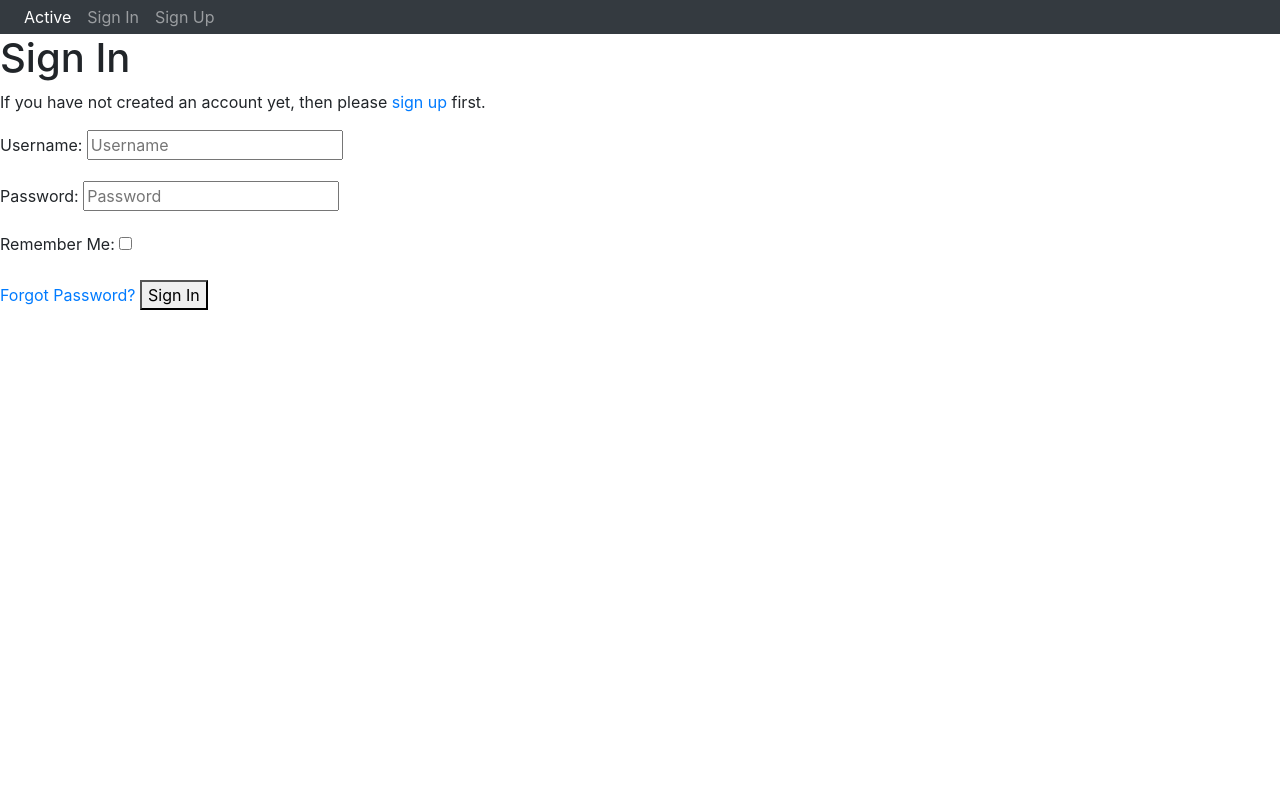
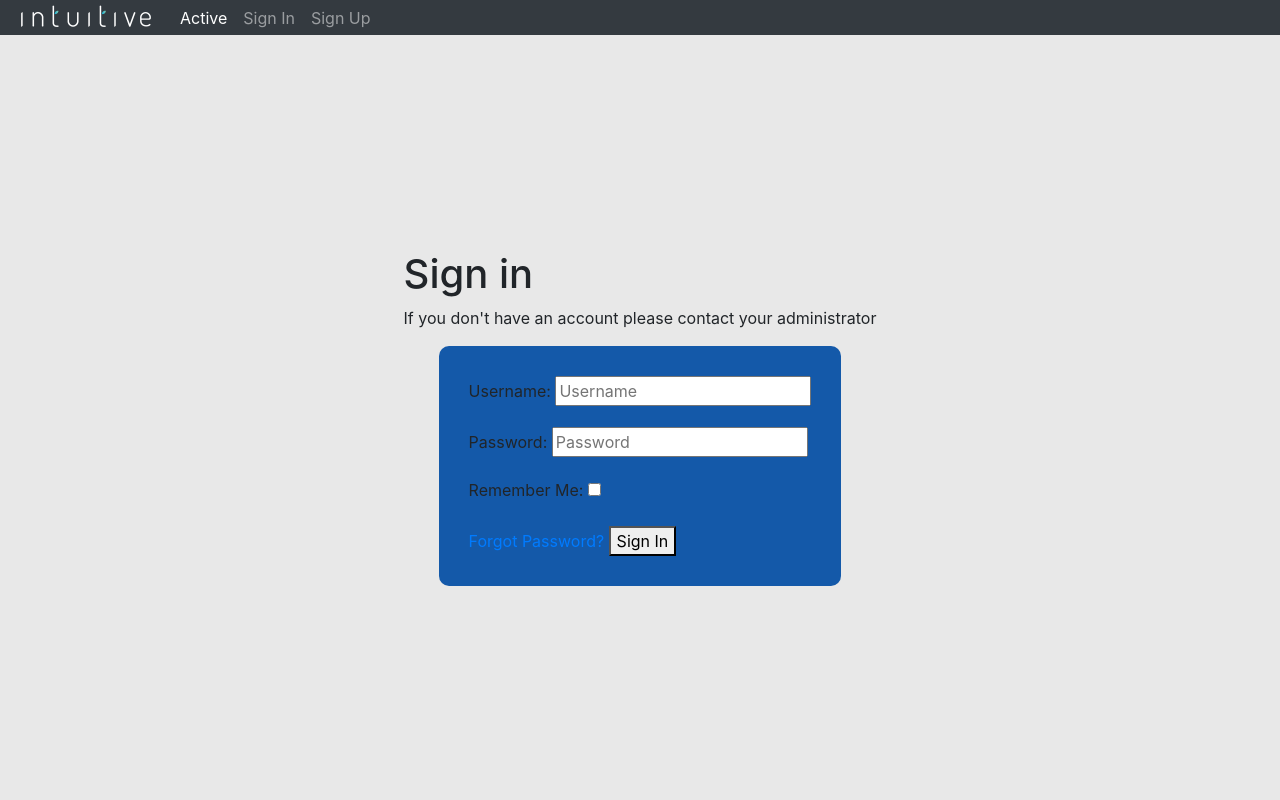
Before and after one commit to DaanyaalSobani/IntuitiveAi_TakeHome_App, a Django app: page /accounts/login/ in a window 1280 px wide. Run offline with Django 3.2, Linux system fonts and the light colour scheme; some libraries are stand-ins or nearby versions.

Commit message:
Updated login page styling

```diff
--- a/src/shared/static/base.css
+++ b/src/shared/static/base.css
@@ -1,6 +1,16 @@
+body {
+    background: #e8e8e8;
+}
 .navbar {
     padding: 0 1rem
 }
 .nav-link {
     padding: .3rem 1rem;
 }
+.navbar-brand {
+    padding-top: 0px
+}
+.navbar-brand img{
+    height:25px;
+    width: auto
+}
--- /dev/null
+++ b/src/shared/static/login/login.css
@@ -0,0 +1,17 @@
+body {
+ height: 100vh;
+ display: flex;
+ flex-direction: column
+}
+.container{
+    margin:auto
+}
+.login{
+    margin: auto;
+    background: #1459a9;
+    border-radius: 10px;
+    padding: 30px
+}
+.sign_in_message {
+    margin: auto;
+}
--- a/src/shared/templates/account/login.html
+++ b/src/shared/templates/account/login.html
@@ -1,38 +1,19 @@
-{% extends "account/base.html" %}
+{% extends "base.html" %}
 
 {% load i18n %}
 {% load account socialaccount %}
 
-{% block head_title %}{% trans "Sign In" %}{% endblock %}
-
+{% block head_title %}Waste Management | Sign in{% endblock %}
+{% block extra_head %}
+  {% load static %}
+  <link rel="stylesheet" href="{% static 'login/login.css' %}">
+{% endblock %}
 {% block content %}
-
-<h1>{% trans "Sign In" %}</h1>
-
-{% get_providers as socialaccount_providers %}
-
-{% if socialaccount_providers %}
-<p>{% blocktrans with site.name as site_name %}Please sign in with one
-of your existing third party accounts. Or, <a href="{{ signup_url }}">sign up</a>
-for a {{ site_name }} account and sign in below:{% endblocktrans %}</p>
-
-<div class="socialaccount_ballot">
-
-  <ul class="socialaccount_providers">
-    {% include "socialaccount/snippets/provider_list.html" with process="login" %}
-  </ul>
-
-  <div class="login-or">{% trans 'or' %}</div>
-
+  <div class="container d-flex flex-column">
+    <div class="sign_in_message">
+      <h1>Sign in</h1>
+      <p>If you don't have an account please contact your administrator </p>
     </div>
-
-{% include "socialaccount/snippets/login_extra.html" %}
-
-{% else %}
-<p>{% blocktrans %}If you have not created an account yet, then please
-<a href="{{ signup_url }}">sign up</a> first.{% endblocktrans %}</p>
-{% endif %}
-
     <form class="login" method="POST" action="{% url 'account_login' %}">
       {% csrf_token %}
       {{ form.as_p }}
@@ -42,5 +23,5 @@ for a {{ site_name }} account and sign in below:{% endblocktrans %}</p>
       <a class="button secondaryAction" href="{% url 'account_reset_password' %}">{% trans "Forgot Password?" %}</a>
       <button class="primaryAction" type="submit">{% trans "Sign In" %}</button>
     </form>
-
+  </div>
 {% endblock %}
--- a/src/shared/templates/base.html
+++ b/src/shared/templates/base.html
@@ -13,6 +13,7 @@
   <body>
   {% block navbar %}
     <nav class="navbar navbar-expand-sm bg-dark navbar-dark">
+      <a class="navbar-brand" href="#"><img src="{% static 'intuitive-logo-light-sm.png'%}" ></a>
       <ul class="navbar-nav">
         <li class="nav-item active">
           <a class="nav-link" href="#">Active</a>
```
Also changed, not shown: src/shared/static/intuitive-logo-dark-sm.png (added), src/shared/static/intuitive-logo-light-sm.png (added). Lines whose indentation alone changed are shown as unchanged.
